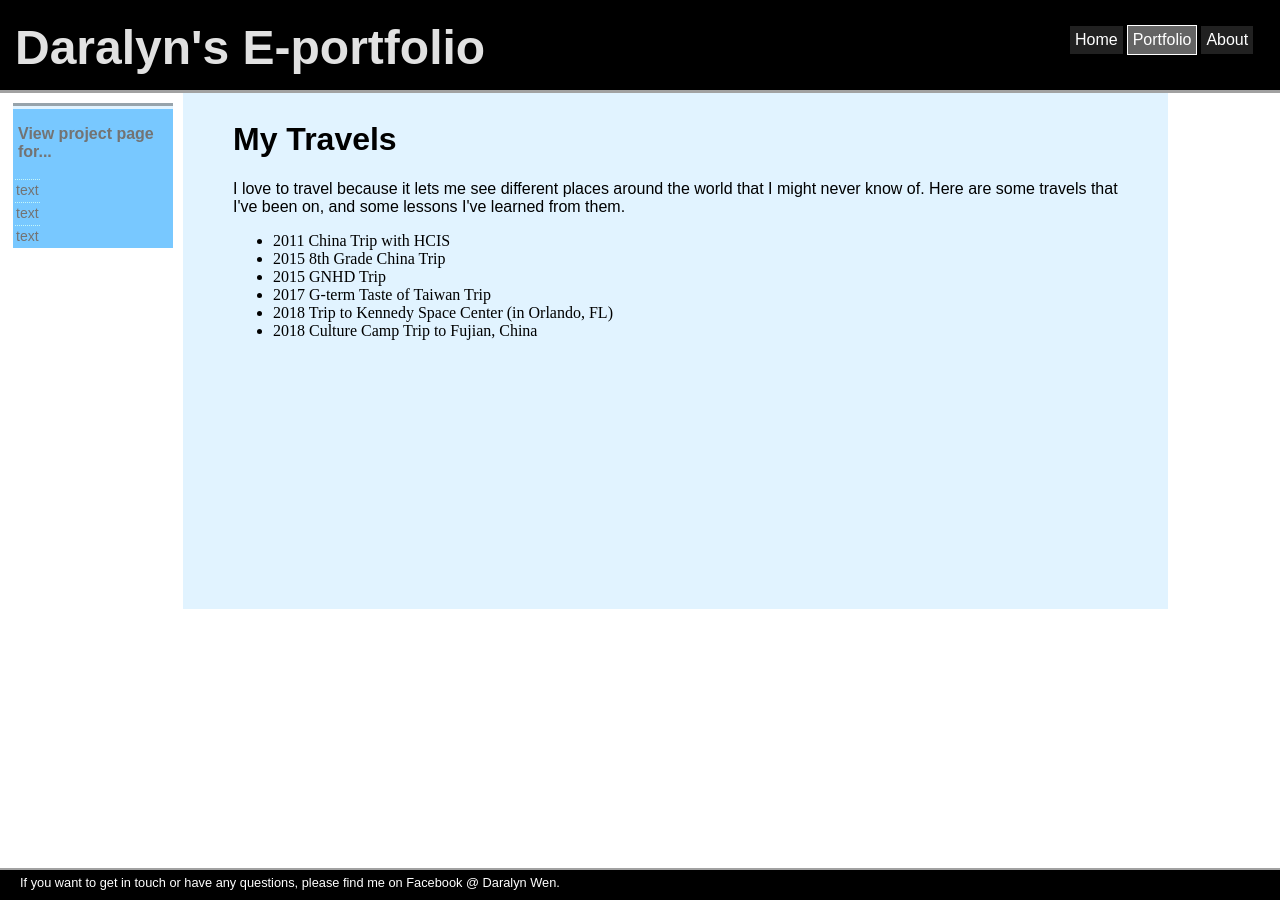
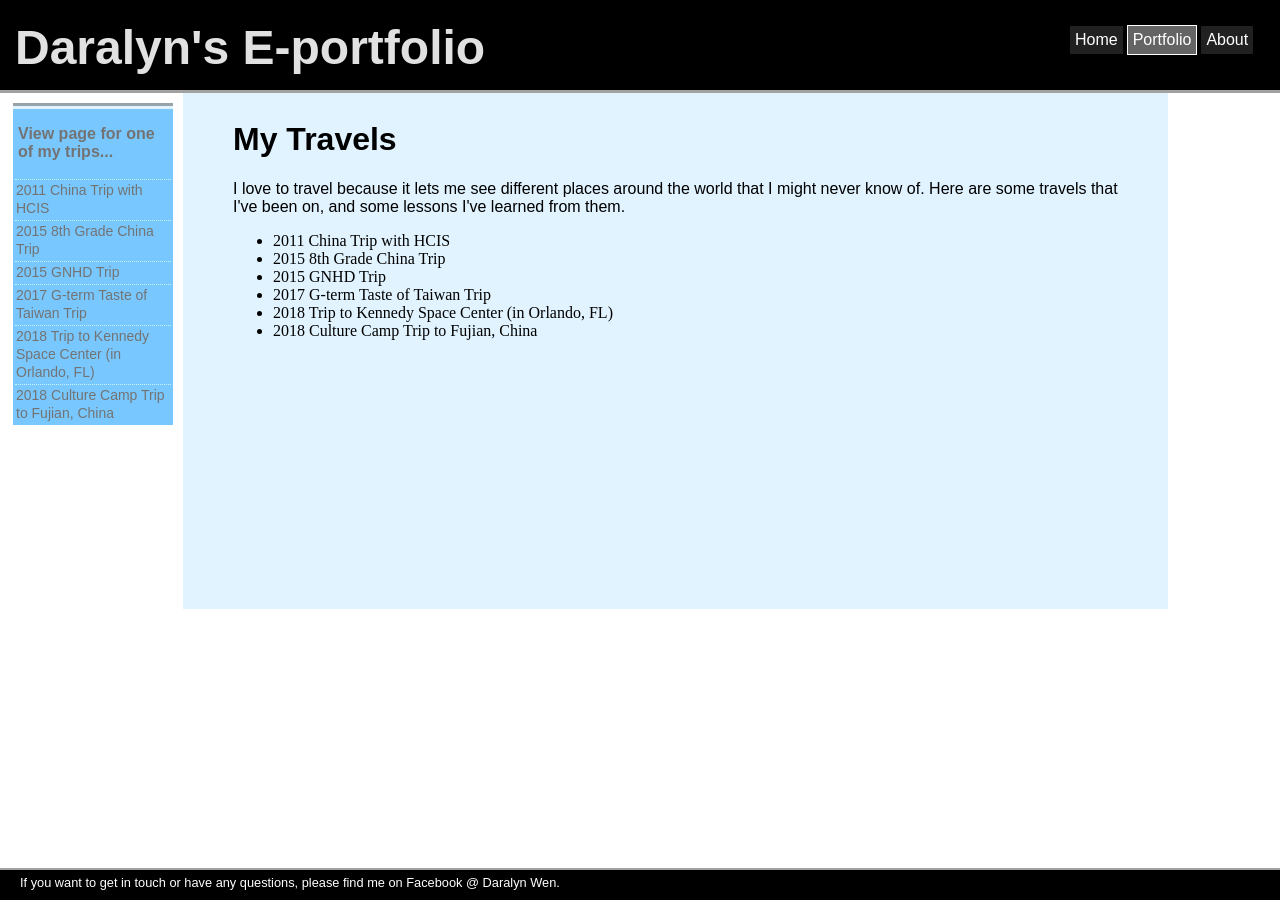
Before and after one commit to daralyn/daralyn.github.io, a Jekyll site: the page built from portfolio/travels/travelings.html, in a window 1280 px wide. Built offline with Jekyll 4.4.1, drawn with Linux system fonts in a browser that asks for light colours.

Commit message:
Update travelings.html

```diff
--- a/portfolio/travels/travelings.html
+++ b/portfolio/travels/travelings.html
@@ -3,17 +3,26 @@ layout: portfolio
 title: Daralyn's Travels
 ---
 <div class="sidebar">
-	<h3 class="sidelinkbig"> View project page for...</h3>
+	<h3 class="sidelinkbig"> View page for one of my trips...</h3>
 		<table>
 			<tbody>
 				<tr class="sidelist">
-					<td class="sidelinks"><a class="sidelinkreg" href=""> text</a></td>
+					<td class="sidelinks"><a class="sidelinkreg" href="https://daralyn.github.io/portfolio/travels/2011hcis.html"> 2011 China Trip with HCIS</a></td>
 				</tr>
 				<tr class="sidelist">
-					<td class="sidelinks"><a class="sidelinkreg" href=""> text</a></td>
+					<td class="sidelinks"><a class="sidelinkreg" href="https://daralyn.github.io/portfolio/travels/2015chinatrip.html"> 2015 8th Grade China Trip</a></td>
 				</tr>
 				<tr class="sidelist">
-					<td class="sidelinks"><a class="sidelinkreg" href=""> text</a></td>
+					<td class="sidelinks"><a class="sidelinkreg" href="https://daralyn.github.io/portfolio/travels/2015gnhd.html"> 2015 GNHD Trip</a></td>
+				</tr>
+        			<tr class="sidelist">
+					<td class="sidelinks"><a class="sidelinkreg" href="https://daralyn.github.io/portfolio/travels/2017taiwan.html"> 2017 G-term Taste of Taiwan Trip</a></td>
+				</tr>
+				<tr class="sidelist">
+					<td class="sidelinks"><a class="sidelinkreg" href="https://daralyn.github.io/portfolio/travels/2018orlando.html"> 2018 Trip to Kennedy Space Center (in Orlando, FL)</a></td>
+				</tr>
+				<tr class="sidelist">
+					<td class="sidelinks"><a class="sidelinkreg" href="https://daralyn.github.io/portfolio/travels/2018fujian.html"> 2018 Culture Camp Trip to Fujian, China</a></td>
 				</tr>
 			</tbody>
 		</table>
```
